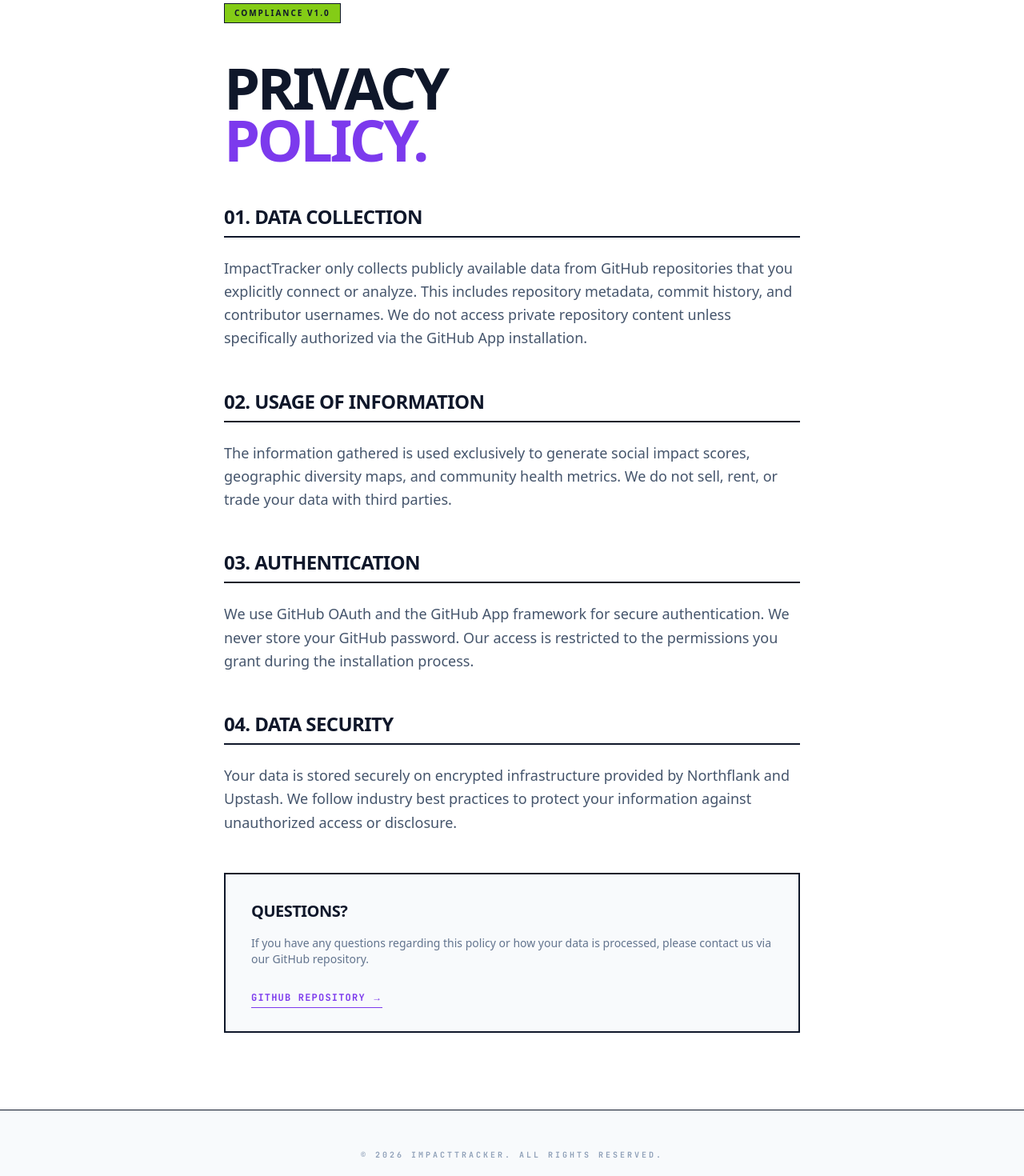
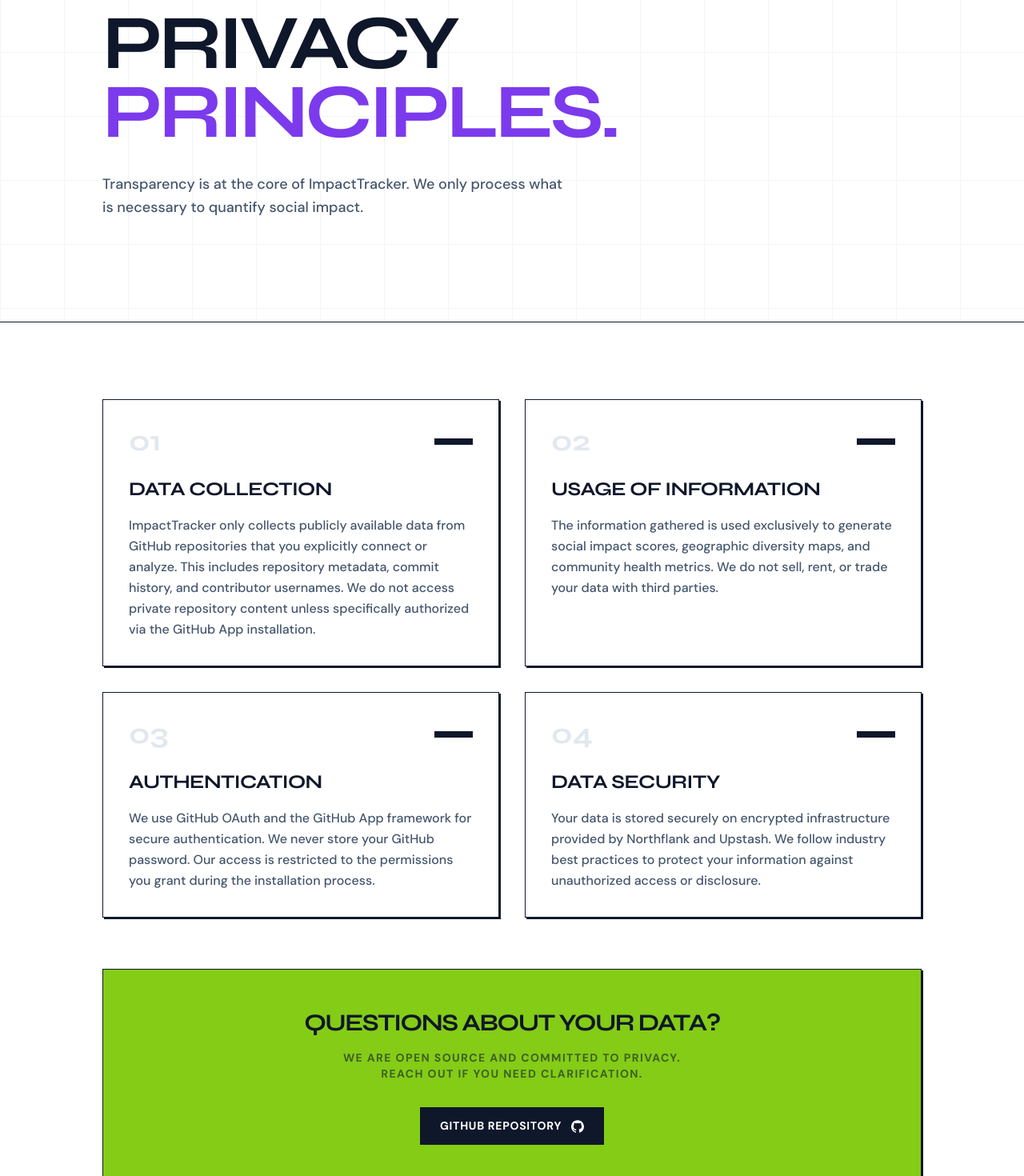
Before and after one commit to Huzaifa-12Imran/ImpactTracker, a Next.js app in the folder apps/web/: page /privacy in a window 1280 px wide. Shown: the part 240-1710 px from the top of the page at 80% size. Built offline with nearby package versions, Linux system fonts and the light colour scheme; no server answers.

Commit message:
feat(web): optimize privacy page design and fix font mapping

```diff
--- a/apps/web/app/globals.css
+++ b/apps/web/app/globals.css
@@ -37,6 +37,11 @@
   /* --- Spacing & Sizing --- */
   --radius-sharp: 0px;
   --radius-card: 4px;
+
+  /* --- Fonts --- */
+  --font-syne: var(--font-syne);
+  --font-sans: var(--font-dm-sans);
+  --font-mono: var(--font-mono);
 }
 
 /* --- Base Styles --- */
--- a/apps/web/app/privacy/page.tsx
+++ b/apps/web/app/privacy/page.tsx
@@ -1,92 +1,89 @@
 import Link from "next/link";
 
 export default function PrivacyPage() {
+  const sections = [
+    {
+      id: "01",
+      title: "Data Collection",
+      content: "ImpactTracker only collects publicly available data from GitHub repositories that you explicitly connect or analyze. This includes repository metadata, commit history, and contributor usernames. We do not access private repository content unless specifically authorized via the GitHub App installation.",
+    },
+    {
+      id: "02",
+      title: "Usage of Information",
+      content: "The information gathered is used exclusively to generate social impact scores, geographic diversity maps, and community health metrics. We do not sell, rent, or trade your data with third parties.",
+    },
+    {
+      id: "03",
+      title: "Authentication",
+      content: "We use GitHub OAuth and the GitHub App framework for secure authentication. We never store your GitHub password. Our access is restricted to the permissions you grant during the installation process.",
+    },
+    {
+      id: "04",
+      title: "Data Security",
+      content: "Your data is stored securely on encrypted infrastructure provided by Northflank and Upstash. We follow industry best practices to protect your information against unauthorized access or disclosure.",
+    },
+  ];
+
   return (
-    <div className="bg-white min-h-screen">
-      <header className="border-b border-jet-black px-6 py-6">
-        <div className="mx-auto max-w-5xl flex justify-between items-center">
-          <Link href="/" className="font-syne text-2xl font-black uppercase tracking-tighter text-jet-black flex items-center gap-2">
-            <div className="h-8 w-8 bg-primary-600 flex items-center justify-center text-white">
-              <svg className="h-5 w-5" viewBox="0 0 24 24" fill="currentColor">
-                <path d="M13 2L3 14h9l-1 8 10-12h-9l1-8z" />
-              </svg>
-            </div>
-            ImpactTracker
-          </Link>
-          <Link href="/" className="text-xs font-bold uppercase tracking-widest text-slate-400 hover:text-primary-600 transition-colors">
-            Back to Home
-          </Link>
-        </div>
-      </header>
-
-      <main className="mx-auto max-w-3xl px-6 py-24">
-        <div className="mb-12 inline-flex items-center gap-2 border border-jet-black bg-accent-500 px-3 py-1 text-[10px] font-bold uppercase tracking-[0.2em] text-jet-black">
-          Compliance v1.0
-        </div>
-
-        <h1 className="mb-12 font-syne text-6xl font-bold leading-[0.9] tracking-tighter text-jet-black md:text-7xl">
-          PRIVACY <br />
-          <span className="text-primary-600">POLICY.</span>
-        </h1>
-
-        <div className="prose prose-slate max-w-none space-y-12">
-          <section>
-            <h2 className="font-syne text-2xl font-bold uppercase tracking-tight text-jet-black border-b-2 border-jet-black pb-2 mb-6">
-              01. Data Collection
-            </h2>
-            <p className="font-sans text-lg font-medium leading-relaxed text-slate-600">
-              ImpactTracker only collects publicly available data from GitHub repositories that you explicitly connect or analyze. This includes repository metadata, commit history, and contributor usernames. We do not access private repository content unless specifically authorized via the GitHub App installation.
-            </p>
-          </section>
-
-          <section>
-            <h2 className="font-syne text-2xl font-bold uppercase tracking-tight text-jet-black border-b-2 border-jet-black pb-2 mb-6">
-              02. Usage of Information
-            </h2>
-            <p className="font-sans text-lg font-medium leading-relaxed text-slate-600">
-              The information gathered is used exclusively to generate social impact scores, geographic diversity maps, and community health metrics. We do not sell, rent, or trade your data with third parties.
-            </p>
-          </section>
-
-          <section>
-            <h2 className="font-syne text-2xl font-bold uppercase tracking-tight text-jet-black border-b-2 border-jet-black pb-2 mb-6">
-              03. Authentication
-            </h2>
-            <p className="font-sans text-lg font-medium leading-relaxed text-slate-600">
-              We use GitHub OAuth and the GitHub App framework for secure authentication. We never store your GitHub password. Our access is restricted to the permissions you grant during the installation process.
-            </p>
-          </section>
-
-          <section>
-            <h2 className="font-syne text-2xl font-bold uppercase tracking-tight text-jet-black border-b-2 border-jet-black pb-2 mb-6">
-              04. Data Security
-            </h2>
-            <p className="font-sans text-lg font-medium leading-relaxed text-slate-600">
-              Your data is stored securely on encrypted infrastructure provided by Northflank and Upstash. We follow industry best practices to protect your information against unauthorized access or disclosure.
-            </p>
-          </section>
-
-          <section className="bg-slate-50 p-8 border-2 border-jet-black">
-            <h3 className="font-syne text-xl font-bold uppercase tracking-tight text-jet-black mb-4">
-              Questions?
-            </h3>
-            <p className="font-sans text-sm font-medium text-slate-500 mb-6">
-              If you have any questions regarding this policy or how your data is processed, please contact us via our GitHub repository.
-            </p>
-            <Link href="https://github.com/Huzaifa-12Imran/ImpactTracker" className="font-mono text-xs font-bold uppercase tracking-widest text-primary-600 border-b border-primary-600 pb-1">
-              Github Repository &rarr;
-            </Link>
-          </section>
-        </div>
-      </main>
-
-      <footer className="border-t border-jet-black px-6 py-12 bg-slate-50">
-        <div className="mx-auto max-w-5xl text-center">
-          <p className="font-mono text-[10px] font-bold uppercase tracking-[0.3em] text-slate-400">
-            &copy; {new Date().getFullYear()} ImpactTracker. All rights reserved.
+    <div className="bg-white pb-24">
+      {/* Header Section */}
+      <section className="grid-hero border-b border-jet-black px-6 py-24 md:py-32">
+        <div className="mx-auto max-w-5xl">
+          <div className="mb-8 inline-flex items-center gap-2 border border-jet-black bg-accent-500 px-3 py-1 text-[10px] font-bold uppercase tracking-[0.2em] text-jet-black">
+            Policy v1.0
+          </div>
+          <h1 className="font-syne text-6xl font-bold leading-[0.9] tracking-tighter text-jet-black md:text-8xl">
+            PRIVACY <br />
+            <span className="text-primary-600">PRINCIPLES.</span>
+          </h1>
+          <p className="mt-8 max-w-xl font-sans text-lg font-medium leading-relaxed text-slate-600">
+            Transparency is at the core of ImpactTracker. We only process what is necessary to quantify social impact.
           </p>
         </div>
-      </footer>
+      </section>
+
+      {/* Content Sections */}
+      <section className="px-6 py-24">
+        <div className="mx-auto max-w-5xl">
+          <div className="grid grid-cols-1 gap-8 md:grid-cols-2">
+            {sections.map((section) => (
+              <div key={section.id} className="console-card group bg-white p-8 hover:bg-slate-50">
+                <div className="mb-6 flex items-center justify-between">
+                  <span className="font-syne text-4xl font-bold text-slate-200 transition-colors group-hover:text-primary-200">
+                    {section.id}
+                  </span>
+                  <div className="h-2 w-12 bg-jet-black group-hover:bg-primary-600" />
+                </div>
+                <h2 className="mb-4 font-syne text-2xl font-bold uppercase tracking-tight text-jet-black">
+                  {section.title}
+                </h2>
+                <p className="font-sans text-base font-medium leading-relaxed text-slate-600">
+                  {section.content}
+                </p>
+              </div>
+            ))}
+          </div>
+
+          {/* Contact / Help Box */}
+          <div className="mt-16 console-card border-2 border-jet-black bg-accent-500 p-12 text-center shadow-[8px_8px_0px_#0f172a]">
+            <h3 className="mb-4 font-syne text-3xl font-bold uppercase tracking-tighter text-jet-black">
+              Questions about your data?
+            </h3>
+            <p className="mb-8 mx-auto max-w-md font-sans text-sm font-bold text-jet-black/60 uppercase tracking-widest">
+              We are open source and committed to privacy. Reach out if you need clarification.
+            </p>
+            <Link
+              href="https://github.com/Huzaifa-12Imran/ImpactTracker"
+              className="btn-primary inline-flex items-center gap-3 border-2 border-jet-black bg-jet-black text-white hover:bg-primary-600"
+            >
+              <span>GITHUB REPOSITORY</span>
+              <svg className="h-4 w-4" viewBox="0 0 24 24" fill="currentColor">
+                <path d="M12 .297c-6.63 0-12 5.373-12 12 0 5.303 3.438 9.8 8.205 11.385.6.113.82-.258.82-.577 0-.285-.01-1.04-.015-2.04-3.338.724-4.042-1.61-4.042-1.61C4.422 18.07 3.633 17.7 3.633 17.7c-1.087-.744.084-.729.084-.729 1.205.084 1.838 1.236 1.838 1.236 1.07 1.835 2.809 1.305 3.495.998.108-.776.417-1.305.76-1.605-2.665-.3-5.466-1.332-5.466-5.93 0-1.31.465-2.38 1.235-3.22-.135-.303-.54-1.523.105-3.176 0 0 1.005-.322 3.3 1.23.96-.267 1.98-.399 3-.405 1.02.006 2.04.138 3 .405 2.28-1.552 3.285-1.23 3.285-1.23.645 1.653.24 2.873.12 3.176.765.84 1.23 1.91 1.23 3.22 0 4.61-2.805 5.625-5.475 5.92.42.36.81 1.096.81 2.22 0 1.606-.015 2.896-.015 3.286 0 .315.21.69.825.57C20.565 22.092 24 17.592 24 12.297c0-6.627-5.373-12-12-12"/>
+              </svg>
+            </Link>
+          </div>
+        </div>
+      </section>
     </div>
   );
 }
```
